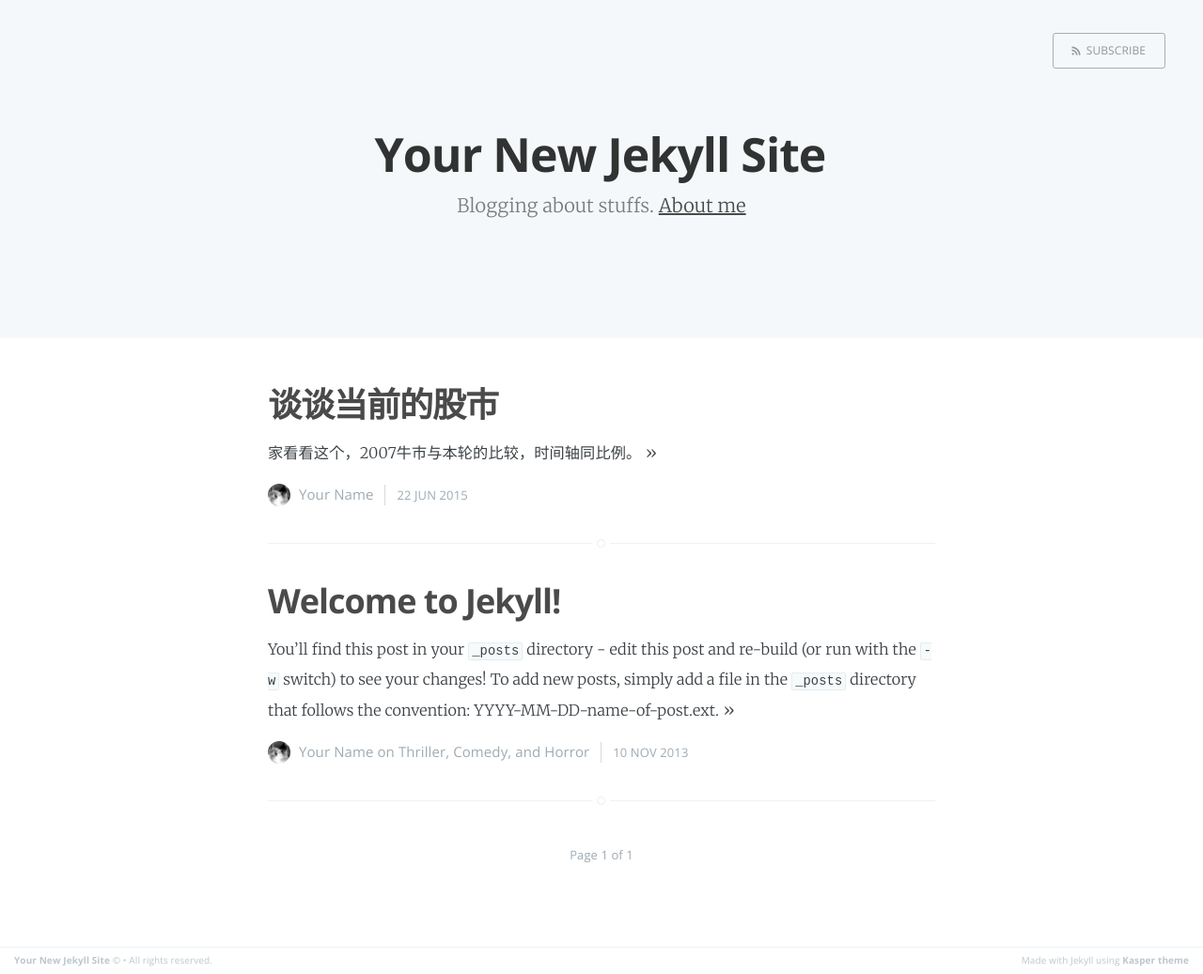
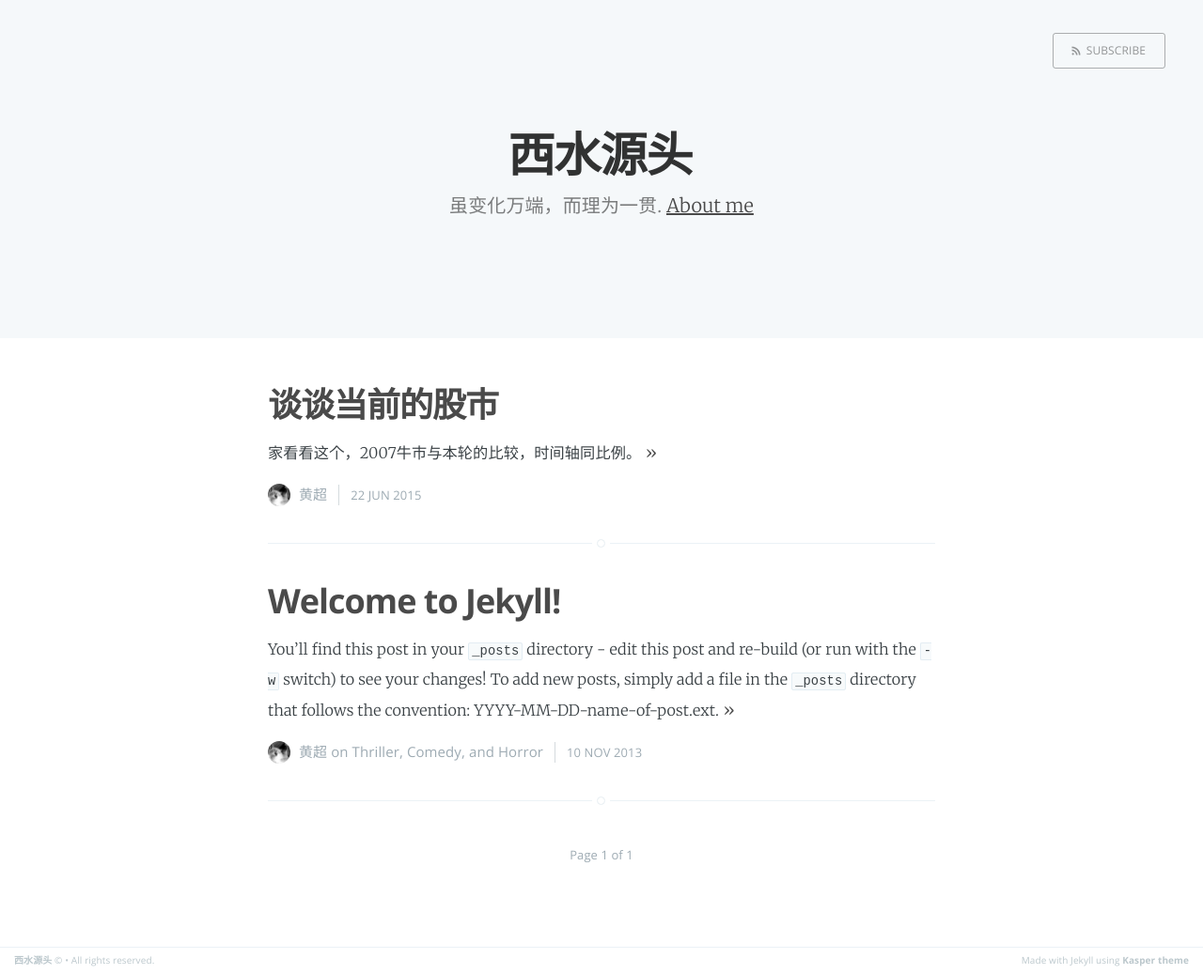
Before and after one commit to westsource/westsource.github.io, a Jekyll site: the page built from index.html, in a window 1280 px wide. Shown: the whole page at 94% size. Built offline with Jekyll 4.4.1, drawn with Linux system fonts in a browser that asks for light colours; Markdown is read by kramdown in place of the engine named in the settings; the list of posts is cut into pages by our own code.

Commit message:
修改配置文件

```diff
--- a/_config.yml
+++ b/_config.yml
@@ -1,15 +1,15 @@
-name: Your New Jekyll Site
-description: Blogging about stuffs
-meta_description: "Your New Jekyll Site, Blogging about stuffs"
+name: 西水源头
+description: 虽变化万端，而理为一贯
+meta_description: 技术与沉思
 
 markdown: redcarpet
 highlighter: pygments
 logo: false
 paginate: 15
 baseurl: /
-domain_name: 'http://yourblog-domain.com'
+domain_name: 'http://westsource.github.io'
 google_analytics: 'UA-XXXXXXXX-X'
 
 # Details for the RSS feed generator
 url:            'blog url'
-author:         'Your Name'
+author:         '黄超'
```
